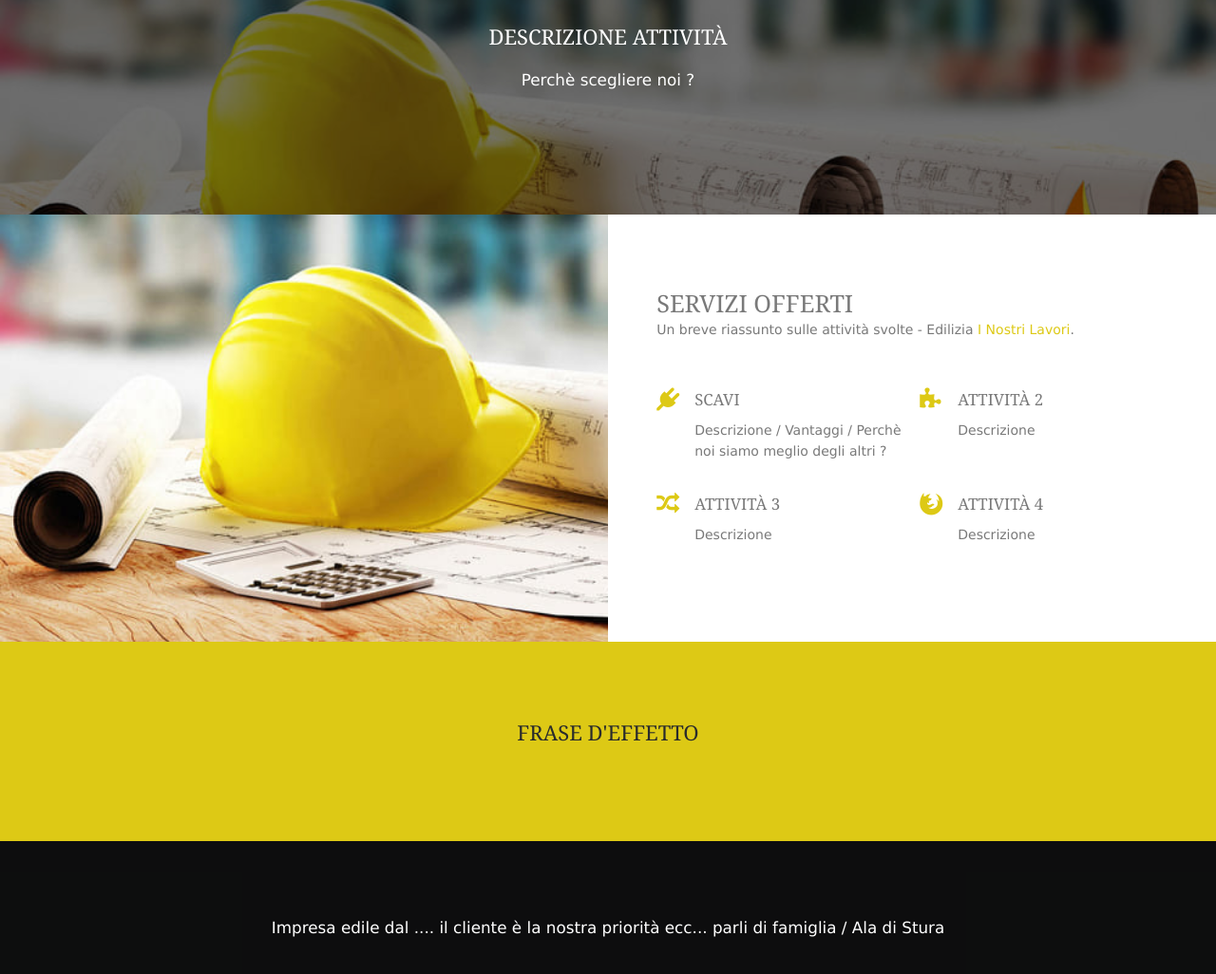
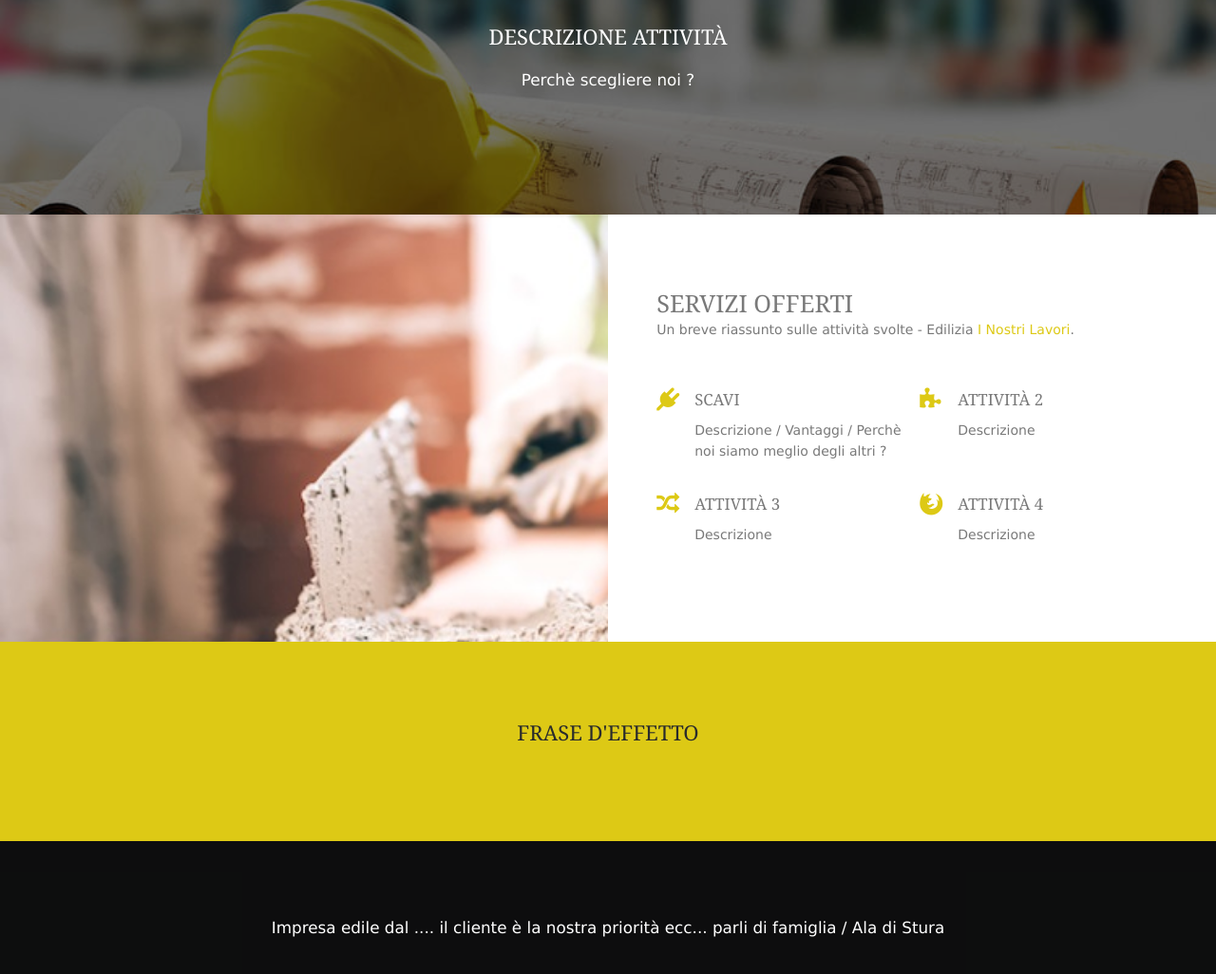
Before and after one commit to GitHub-BogdanRaresValentin/AlasonattiScavi, a plain HTML site: page index.html in a window 1280 px wide. Shown: the part 1114-2140 px from the top of the page at 95% size. Drawn offline with Linux system fonts and the light colour scheme.

Commit message:
Update index.html

```diff
--- a/index.html
+++ b/index.html
@@ -124,7 +124,7 @@ Licence URI: http://www.os-templates.com/template-terms
 <!-- ################################################################################################ -->
 <!-- ################################################################################################ -->
 <div class="wrapper">
-  <div class="split clear" style="background-image:url('images/demo/backgrounds/02.png');">
+  <div class="split clear" style="background-image:url('images/demo/backgrounds/03.png');">
     <section class="box">
       <!-- ################################################################################################ -->
       <div class="btmspace-50">
```
